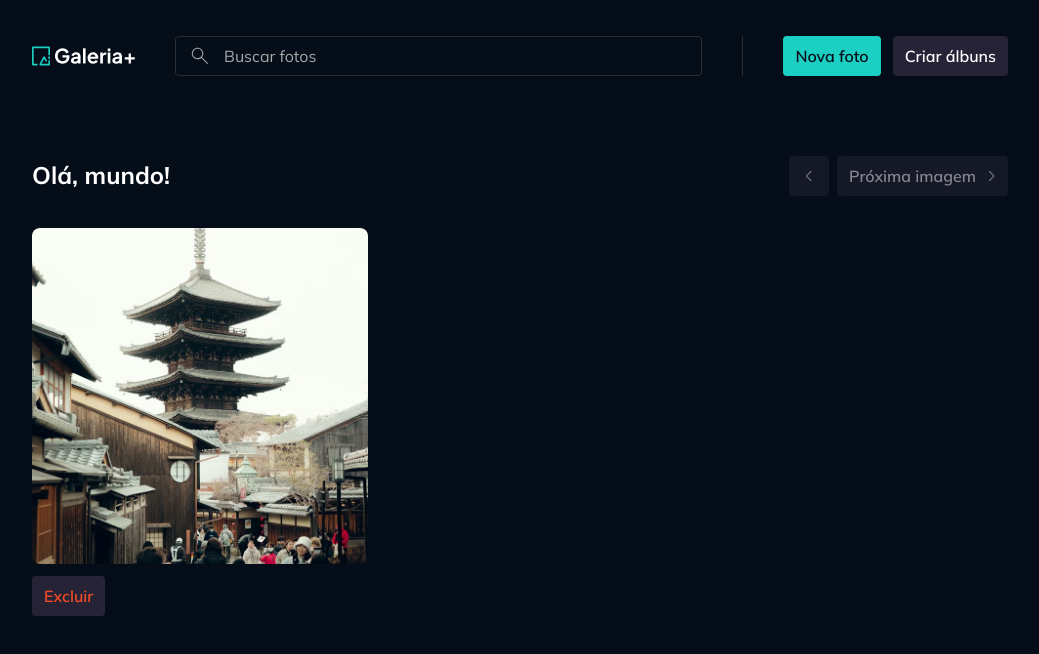
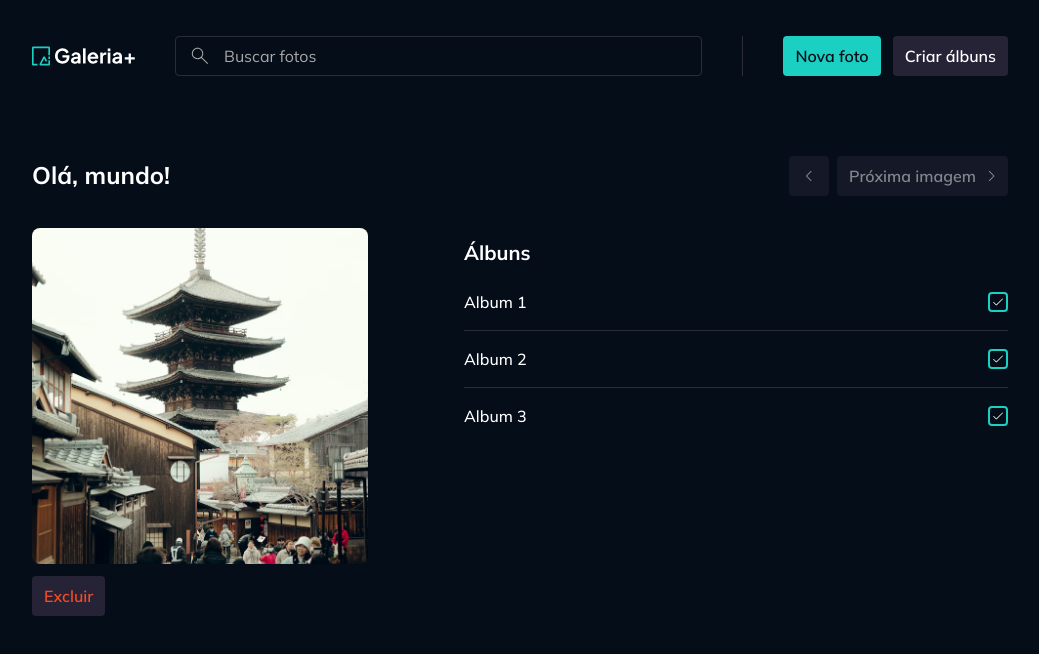
Before and after one commit to omayconmendes/react-photo-gallery, a React (Vite) app: page /fotos/123 in a window 1280 px wide. Shown: the top 654 px of the page, without its empty margins (120-1159 px from the left). Built offline with nearby package versions, Linux system fonts and the light colour scheme.

Commit message:
feat: Cria mock da lista de álbums na tela de detalhes da foto.

```diff
--- /dev/null
+++ b/src/contexts/albums/components/albums-list-selectable.tsx
@@ -0,0 +1,53 @@
+import type {Album} from "../models/album.ts";
+import type {Photo} from "../../photos/models/photo.ts";
+import Text from "../../../components/text.tsx";
+import InputCheckbox from "../../../components/input-checkbox.tsx";
+import Divider from "../../../components/divider.tsx";
+import Skeleton from "../../../components/skeleton.tsx";
+import * as string_decoder from "node:string_decoder";
+
+interface AlbumsListSelectableProps {
+    loading?: boolean;
+    albums: Album[];
+    photo: Photo;
+}
+
+export default function AlbumsListSelectable({loading, photo, albums}: AlbumsListSelectableProps) {
+
+    function isChecked(albumId: string) {
+        return photo?.album?.some((album) => album.id === albumId);
+    }
+
+    function handledPhotoOnAlbums(albumId: string) {
+        let albumsIds = [];
+
+        if (isChecked(albumId)) {
+            albumsIds = photo.album.filter((album) => album.id !== albumId).map((album) => album.id)
+        } else {
+            albumsIds = [...photo.album.map((album) => album.id), albumId]
+        }
+
+        console.log('Esses são os albums que vamos enviar para o back-end: ', albumsIds);
+    }
+
+    return (
+        <ul className={"flex flex-col gap-4"}>
+            {!loading && albums?.length > 0 && albums.map((album, index) => (
+                <li key={album.id}>
+                    <div className={"flex items-center justify-between gap-1"}>
+                        <Text variant={"paragraph-large"} className={"truncate"}>
+                            {album.title}
+                        </Text>
+                        <InputCheckbox defaultChecked={isChecked(album.id)} onClick={() => handledPhotoOnAlbums(album.id)} />
+                    </div>
+                    {index !== albums.length -1 && <Divider className={"mt-4"} />}
+                </li>
+            ))}
+            {loading && Array.from({length: 5}).map((_, index) => (
+                <li key={`albums-list-${index}`}>
+                    <Skeleton className={"h-[2.5rem]"} />
+                </li>
+            ))}
+        </ul>
+    )
+}
--- a/src/pages/page-photo-details.tsx
+++ b/src/pages/page-photo-details.tsx
@@ -5,11 +5,13 @@
 import PhotosNavigator from "../contexts/photos/components/photos-navigator.tsx";
 import ImagePreview from "../components/image-preview.tsx";
 import Button from "../components/button.tsx";
+import AlbumsListSelectable from "../contexts/albums/components/albums-list-selectable.tsx";
 
 export default function PagePhotoDetails() {
 
     // Apenas para testar o mock
     const isLoadingPhoto = false;
+    ;
     const photo = {
         id: "123",
         title: "Olá, mundo!",
@@ -25,14 +27,14 @@
         <Container>
             <header className={"flex items-center justify-between gap-8 mb-8"}>
                 {!isLoadingPhoto ? (
-                    <Text variant={"heading-large"}>{photo?.title}</Text>
+                    <Text as={"h2"} variant={"heading-large"}>{photo?.title}</Text>
                 ) : (
                     <Skeleton className={"w-48 h-8"}/>
                 )}
                 <PhotosNavigator loading={isLoadingPhoto} />
             </header>
 
-            <div className={"grid grid-cols-[21rem] gap-24"}>
+            <div className={"grid grid-cols-[21rem_1fr] gap-24"}>
                 <div className={"space-y-3"}>
                     {!isLoadingPhoto ? (
                         <ImagePreview src={`/images/${photo?.imageId}`} title={photo?.title} imageClassName={"h-[21rem]"} />
@@ -43,8 +45,24 @@
                     {!isLoadingPhoto ? (
                         <Button variant={"destructive"}>Excluir</Button>
                     ) : (
-                        <Skeleton className={"w-20 h10"} />
+                        <Skeleton className={"w-20 h-10"} />
                     )}
+                </div>
+
+                <div className={"py-3"}>
+                    <Text as={"h3"} variant={"heading-medium"} className={"mb-6"}>
+                        Álbuns
+                    </Text>
+
+                    <AlbumsListSelectable
+                        photo={photo}
+                        albums={
+                            [
+                                {id: "456", title: "Album 1"},
+                                {id: "789", title: "Album 2"},
+                                {id: "000", title: "Album 3"}
+                            ]
+                        } loading={isLoadingPhoto} />
                 </div>
             </div>
         </Container>
```
